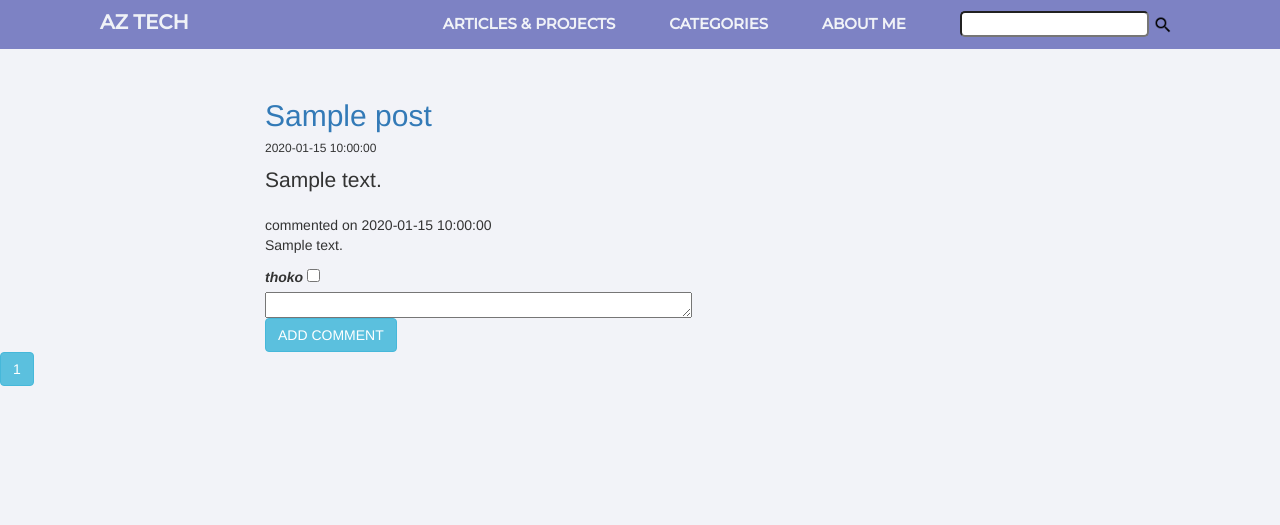
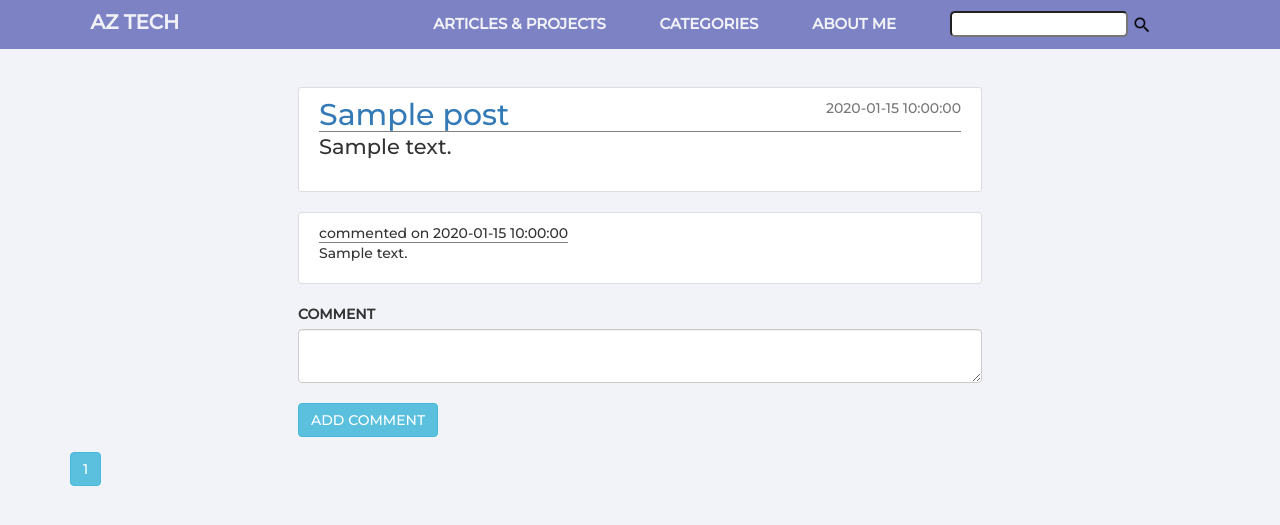
Before and after one commit to adbulgani/Aztechblog, a Flask app: page /articles in a window 1280 px wide. Shown: the top 525 px of the page. Run offline with Flask 2, Linux system fonts and the light colour scheme; tables that the repository leaves empty hold one stand-in row (values such as "Sample post"); some libraries are stand-ins or nearby versions; some web fonts are replaced.

Commit message:
post and comment sections are redesigned

```diff
--- a/app.py
+++ b/app.py
@@ -131,8 +131,7 @@ def addcomment():
     if request.method == "POST":
         postkey=request.form.get('postkey')
         comment_text=request.form.get('comment')
-        print(comment_text)
-       # comment=bleach.clean(comment)
+        comment_text=bleach.clean(comment_text)
         comment_data=Comment(comment_text,datetime.now(),postkey,True)
         db.session.add(comment_data)
         db.session.commit()
@@ -143,7 +142,7 @@ def addcomment():
     else:
         return render_template('article.html')
 
-@app.route("/",methods=["POST","GET"])
+@app.route("/post",methods=["POST","GET"])
 def post():
     if request.method == "POST":
         title = request.form.get("TITLE")
@@ -157,7 +156,8 @@ def post():
         post_data = Post(title, content, category, datetime.now(), url)
         db.session.add(post_data)
         db.session.commit()
-        display_post = Post.query.order_by(desc(Post.date_posted)).all()
+        page=request.args.get('page',1,type=int)
+        display_post = Post.query.order_by(desc(Post.post_id)).paginate(page=page,per_page=4)
         return render_template('article.html',display_post=display_post)
 
 @app.route("/delete/<int:id>")
--- a/static/css/main.css
+++ b/static/css/main.css
@@ -3,17 +3,18 @@
 body{
     background-color: #f2f3f8;
     margin-bottom: 0rem;
+    font-family: 'Montserrat', sans-serif;
 }
 a:link{
     text-decoration: none!important;
 }
 .home-link{
     color: #f0f2f7;
-    margin-left: 10rem;
     margin-right: 5rem;
     font-family: 'Montserrat', sans-serif;
     font-weight: bolder;
     font-size: 20px;
+    margin-left: 2cm;
 }
 .post-link{
     color: #f0f2f7;;
@@ -45,28 +46,18 @@ a:link{
     justify-items: center;
     border-radius: 0.5rem;
     align-self: flex-start;
-    margin-left: 10rem;
-}
-.item img{
-    height :400px;
-    width: 560px;
 }
 .tagline{
     font-family: 'Cedarville Cursive', cursive;
     color: black;
-    margin: 12rem;
     font-size: 25px;
-    margin-bottom: 3rem;
 }
-.midright{
-    margin-top: 2rem;
-}
+
 .recent-posts{
     background-color: rgb(144, 187, 169);
     border-radius: 0.5rem;
     padding: 3.5rem;
     height: 300px;
-
 }
 .post1{
     margin-left: 3rem;
@@ -74,7 +65,16 @@ a:link{
     width: 250px;
     height: 150px;
 }
-.aboutme{
+.content-section {
+    background: #ffffff;
+    padding: 10px 20px;
+    border: 1px solid #dddddd;
+    border-radius: 3px;
+    margin-bottom: 20px;
+    margin-left: 20%;
+    margin-right: 20%;
+  }
+/*.aboutme{
     display: grid;
     grid-template-columns: 1fr 3fr;
     margin-right: 0cm;
@@ -92,7 +92,7 @@ a:link{
     display: inline;
     padding-top: 0.5cm;
 }
-
+*/
 .show_post{
     font-family: 'Montserrat', sans-serif;
     text-align: justify;
@@ -107,7 +107,3 @@ a:link{
     background-color: rgb(101, 231, 220);
     display: inline-block;
 }
-.commentform{
-    border-style: solid;
-    border:thick;
-}
--- a/templates/article.html
+++ b/templates/article.html
@@ -1,51 +1,48 @@
 {% extends 'base.html' %}
 
 {% block content %}
-<div class="container">
+<div class="media">
   {% for post in display_post.items %}
-  <div class="row">
-    <div class="col-lg-2"></div>
-    <div class="col-lg-6">
-    <div class="sh_post">
-      <span>
+  <article class="media content-section">
+    <div class="media-group sh_post" style="border-bottom: 1px solid grey;">
       <a href="/articles/{{post['post_id']}}">
-          <h2>{{ post['post_title'] | safe }} </h2>
+        <span class="h2">{{ post['post_title'] | safe }}<span>
       </a>
-        <h6>{{ post['date_posted'] | safe}}</h6>
-      </span>
-      <div class="show_content">
+      <span class="text-muted" style="float: right;">{{ post['date_posted'] | safe}}</span>
+    </div>
+    <!--<div style="width: max-content;">
+      <img src="/static/posts/{{ post['cover_image']}}">
+    </div>-->
+    <div class="media-group show_content">
       <article>
-          <p class="lead">{{ post['post_content'] | safe}} </p>
+        <p class="lead">{{ post['post_content'] | safe}}</p>
       </article>
     </div>
-    </div>
+  </article>
   {% for com in display_comment %}
   {% if post.post_id == com.comment_post_id %}
-    <div class="show_comments">
-      <span>commented on {{ com['date_commented'] }}</span>
+  <article class="media content-section">
+    <div>
+      <span style="border-bottom: 1px solid grey;">commented on {{ com['date_commented'] }}</span>
       <article>
         <p>{{ com['comment'] | safe}} </p>
       </article>
     </div>
+  </article>
   {% endif %}
   {% endfor %}
-    <form class="commentform" id="commentform" action="{{ url_for('addcomment') }}" method="POST">
+  <div>
+    <form class="form-group" id="commentform" action="{{ url_for('addcomment') }}" method="POST"
+      style="margin-left: 20%;margin-right: 20%;">
       <input type="hidden" name='postkey' value="{{post['post_id']}}">
-      <span>
-        <label style="font-style: italic;">thoko</label>
-        <input type="checkbox" name="taali">
-      </span>
-      <textarea rows="1" cols="50" name="comment" id="comment" style="display: block;" required></textarea>
-      <span>
-        <input type="submit" class="btn btn-info" name="ADD COMMENT" value="ADD COMMENT" style="display: inline-block;">
-      </span>
+      <label class="control-label">COMMENT</label>
+      <textarea class="form-control" name="comment" id="comment" required></textarea><br>
+      <input type="submit" class="btn btn-info" name="ADD COMMENT" value="ADD COMMENT">
     </form>
+  </div>
   {% endfor %}
 </div>
-    <div class="col-lg-4">
-    </div>
-  </div>
-</div>
+<div>
   {% for page_num in display_post.iter_pages(left_edge=1,right_edge=1,left_current=1,right_current=2) %}
   {% if page_num %}
   {% if display_post.page == page_num %}
@@ -57,4 +54,5 @@
   ...
   {% endif %}
   {% endfor %}
+</div>
 {% endblock %}
--- a/templates/base.html
+++ b/templates/base.html
@@ -16,11 +16,11 @@
 </head>
 
 <body>
-  <div class="main-container"
-    style="z-index:1;background-color:rgb(125, 130, 196);margin-bottom: 3rem;height: 1.3cm;padding-top: 0.2cm;">
+  <div class="container-fluid"
+    style="z-index:1;background-color:rgb(125, 130, 196);height: 1.3cm;padding-top: 0.2cm;">
     <section class="top-bar">
       <a href="/" class="home-link">AZ TECH</a>
-      <a href="{{ url_for('articles') }}"class="post-link">ARTICLES & PROJECTS</a>
+      <a href="{{ url_for('articles') }}" class="post-link">ARTICLES & PROJECTS</a>
       <a href="{{ url_for('categories') }}" class="cat-link">CATEGORIES</a>
       <a href="/about" class="about-link">ABOUT ME</a>
       <input type="text" id="search" style="border-radius:0.5rem; margin-left: 5rem;">
@@ -28,9 +28,11 @@
           src="/static/images/searchicon.png" alt="SEARCH" style="height: 20px;width: 20px;"></a>
     </section>
   </div>
-  {% block content %}
-  {% endblock %}
- <!-- <footer >
+  <div class="container" style="margin-top: 1cm;">
+    {% block content %}
+    {% endblock %}
+  </div>
+  <!-- <footer >
     <div class="aboutme">
       <img src="/static/images/profimg.jpeg" alt="profile-image" class="profimg">
       <div class="thought">
@@ -44,5 +46,9 @@
     </div>
   </footer>
 -->
+<div class="container-fluid" style="background-color: lightgreen;">
+
+</div>
 </body>
+
 </html>
--- a/templates/index.html
+++ b/templates/index.html
@@ -1,13 +1,13 @@
 {% extends 'base.html' %}
 {% block content %}
 <div class="headline" style="z-index: -1;">
-  <div id="myCarousel" class="carousel slide" data-ride="carousel" style="border-radius: 0.5rem;">
+  <div id="myCarousel" class="carousel slide" data-ride="carousel" style="border-radius: 0.5rem; margin-right: 0.2cm;">
     <!-- Indicators -->
     <!-- Wrapper for slides -->
     <div class="carousel-inner">
       {% for post in display_post %}
       <div class="item {% if loop.index == 1 %} active {% endif %}">
-        <a href="/articles/{{post['post_id']}}"><img src="/static/posts/{{ post['cover_image']}}" alt="IoT"></a>
+        <a href="/articles/{{post['post_id']}}"><img style="height: 300px; width: 500px;" src="/static/posts/{{ post['cover_image']}}" alt="IoT"></a>
         <div class="carousel-caption">
           <h5>{{post['post_title']}}</h5>
         </div>
--- a/templates/showcategoryposts.html
+++ b/templates/showcategoryposts.html
@@ -1,6 +1,5 @@
 {% extends 'base.html' %}
 {% block content %}
-<div class="container">
     <h2 style="text-align: center;">Posts Under the {{ cat }} category</h2>
     {% for post in display_post %}
     <div class="row">
@@ -15,5 +14,4 @@
           </div>
     </div>
     {% endfor %}
-</div>
 {% endblock %}
```
Also changed, not shown: templates/admin.html (+3 -4 lines), templates/categories.html (+6 -7 lines), templates/showpost.html (+11 -7 lines). Lines whose indentation alone changed are shown as unchanged.
